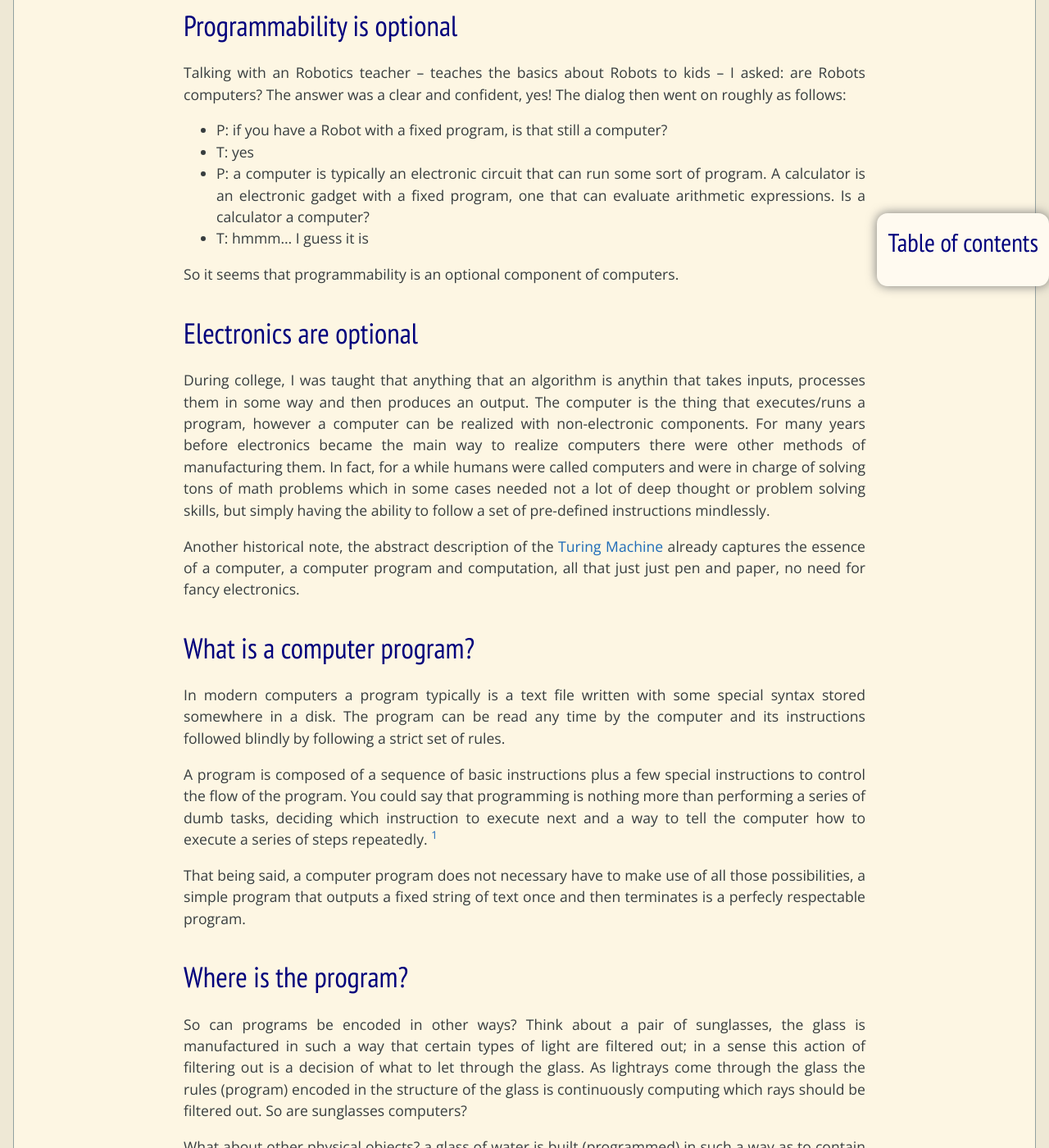
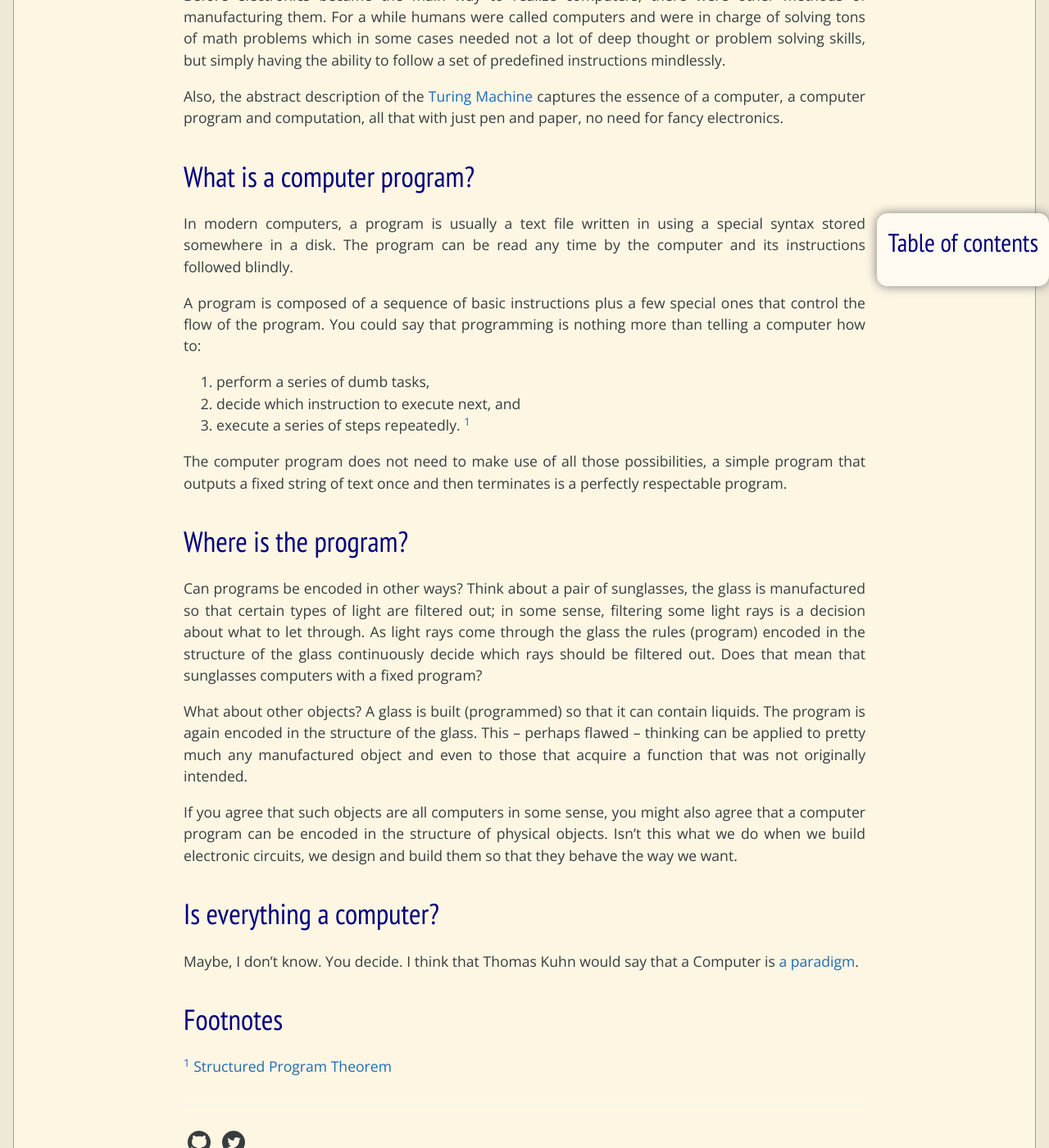
Before and after one commit to pgpbpadilla/pgpbpadilla.github.io, a Jekyll site: the page built from _posts/2023-12-17-what-is-a-computer.md, in a window 1280 px wide and 1400 px high, scrolled down 2019 px. Shown: the whole window at 82% size. Built offline with Jekyll 4.4.1, drawn with Linux system fonts in a browser that asks for light colours; comment, search, counter and statistics services are not loaded; the table of contents is made by our own code; some of the changed text lies outside the part shown.

Commit message:
fix: usr: style, syntax, spelling

```diff
--- a/_posts/2023-12-17-what-is-a-computer.md
+++ b/_posts/2023-12-17-what-is-a-computer.md
@@ -12,8 +12,7 @@ permalink: /2023-12-17-what-is-a-computer
 toc: true
 ---
 
-Recently I have been asking colleagues and friends questions about how
-what they think a computer is. It's not so simple to define.
+Computers are everywhere but what are they?
 
 
 # Programmability is optional
@@ -31,81 +30,76 @@ confident, yes! The dialog then went on roughly as follows:
     calculator a computer?
 -   T: hmmm&#x2026; I guess it is
 
-So it seems that programmability is an optional component of computers.
+So programmability seems to be an optional feature of computers.
 
 
 # Electronics are optional
 
-During college, I was taught that anything that an algorithm is
-anythin that takes inputs, processes them in some way and then
-produces an output. The computer is the thing that executes/runs a
-program, however a computer can be realized with non-electronic
-components. For many years before electronics became the main way
-to realize computers there were other methods of manufacturing
-them. In fact, for a while humans were called computers and were in
-charge of solving tons of math problems which in some cases needed
-not a lot of deep thought or problem solving skills, but simply
-having the ability to follow a set of pre-defined instructions
-mindlessly.
+I was taught that anything that an algorithm is anything that takes
+inputs, processes them in some way and then produces an output.
+The computer is the thing that executes/runs the algorithm and a
+computer can be realized with non-electronic components.
 
-Another historical note, the abstract description of the
-[Turing Machine](https://en.wikipedia.org/wiki/Turing_machine)
-already captures the essence of a computer, a computer program and
-computation, all that just just pen and paper, no need for fancy
-electronics.
+Before electronics became the main way to realize computers, there
+were other methods of manufacturing them. For a while
+humans were called computers and were in charge of solving tons of
+math problems which in some cases needed not a lot of deep thought
+or problem solving skills, but simply having the ability to follow
+a set of predefined instructions mindlessly.
+
+Also, the abstract description of the [Turing Machine](https://en.wikipedia.org/wiki/Turing_machine) captures the
+essence of a computer, a computer program and computation, all that
+with just pen and paper, no need for fancy electronics.
 
 
 # What is a computer program?
 
-In modern computers a program typically is a text file written with
-some special syntax stored somewhere in a disk. The program can be
-read any time by the computer and its instructions followed blindly
-by following a strict set of rules.
+In modern computers, a program is usually a text file written in
+using a special syntax stored somewhere in a disk. The program can
+be read any time by the computer and its instructions followed
+blindly.
 
 A program is composed of a sequence of basic instructions plus
-a few special instructions to control the flow of the program. You
-could say that programming is nothing more than performing a series
-of dumb tasks, deciding which instruction to execute next and a way
-to tell the computer how to execute a series of steps
-repeatedly. <sup><a id="fnr.1" class="footref" href="#fn.1" role="doc-backlink">1</a></sup>
+a few special ones that control the flow of the program. You
+could say that programming is nothing more than telling a computer
+how to:
 
-That being said, a computer program does not necessary have to make
-use of all those possibilities, a simple program that outputs a
-fixed string of text once and then terminates is a perfecly
-respectable program.
+1.  perform a series of dumb tasks,
+2.  decide which instruction to execute next, and
+3.  execute a series of steps repeatedly. <sup><a id="fnr.1" class="footref" href="#fn.1" role="doc-backlink">1</a></sup>
+
+The computer program does not need to make use of all those
+possibilities, a simple program that outputs a fixed string of text
+once and then terminates is a perfectly respectable program.
 
 
 # Where is the program?
 
-So can programs be encoded in other ways? Think about a pair of
-sunglasses, the glass is manufactured in such a way that certain
-types of light are filtered out; in a sense this action of
-filtering out is a decision of what to let through the glass. As
-lightrays come through the glass the rules (program) encoded in the
-structure of the glass is continuously computing which rays should
-be filtered out. So are sunglasses computers?
+Can programs be encoded in other ways? Think about a pair of
+sunglasses, the glass is manufactured so that certain types of
+light are filtered out; in some sense, filtering some light rays is
+a decision about what to let through. As light rays come through
+the glass the rules (program) encoded in the structure of the glass
+continuously decide which rays should be filtered out. Does that
+mean that sunglasses computers with a fixed program?
 
-What about other physical objects? a glass of water is built
-(programmed) in such a way as to contain liquids. The program is
-again encoded in the structure of the glass.
+What about other objects? A glass is built (programmed) so that it
+can contain liquids. The program is again encoded in the structure
+of the glass. This &#x2013; perhaps flawed &#x2013; thinking can be applied to
+pretty much any manufactured object and even to those that acquire
+a function that was not originally intended.
 
-We can go on and try to extend this thinking to pretty much any
-other object that is made by man to fullfill a specific purpose. An
-even to those that were accidentally discovered.
-
-If you agree that such objects are all computers, then I think you
+If you agree that such objects are all computers in some sense, you
 might also agree that a computer program can be encoded in the
-structure of physical objects, the same way that we build
-electronic circuits in specific ways so that they behave the way we
-want.
+structure of physical objects. Isn't this what we do when we build
+electronic circuits, we design and build them so that they behave
+the way we want.
 
 
 # Is everything a computer?
 
-You decide.
-
-I think that Thomas Kuhn might say more that a Computer is [a
-paradigm](https://en.wikipedia.org/wiki/Paradigm).
+Maybe, I don't know. You decide. I think that Thomas Kuhn would say
+that a Computer is [a paradigm](https://en.wikipedia.org/wiki/Paradigm).
 
 
 # Footnotes
```
Also changed, not shown: _posts/2023-12-17-what-is-a-computer.org (+49 -54 lines).
